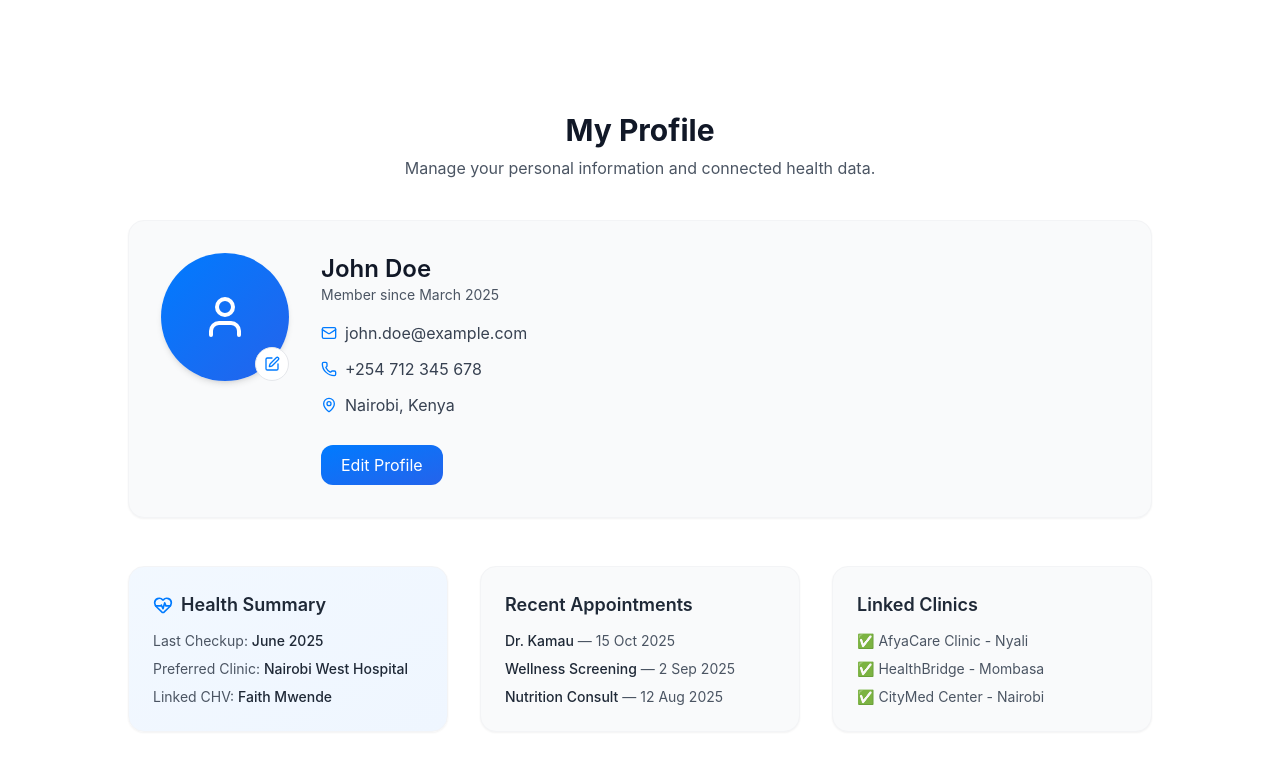
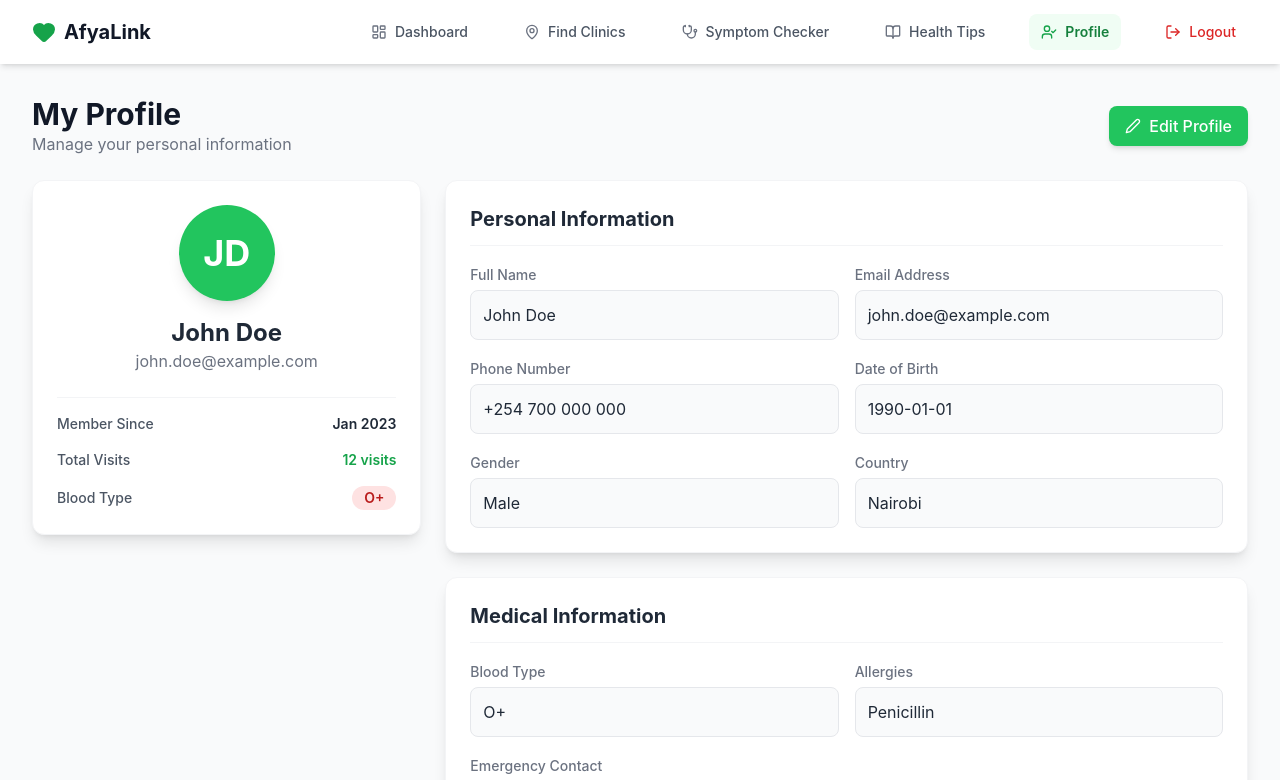
Before and after one commit to Benson-Mwanake/Afye-ke, a React (Create React App) app in the folder client/: page /profile in a window 1280 px wide. Shown: the top 780 px of the page. Built offline with nearby package versions, Linux system fonts and the light colour scheme.

Commit message:
Add Profile page for user profile management

```diff
--- a/client/src/pages/Profile.jsx
+++ b/client/src/pages/Profile.jsx
@@ -1,123 +1,381 @@
-import React from "react";
-import { User, Mail, Phone, MapPin, HeartPulse, Edit } from "lucide-react";
+import React, { useState } from "react";
+import {
+  Calendar,
+  MapPin,
+  BookOpen,
+  Heart,
+  User,
+  Clock,
+  BriefcaseMedical,
+  LayoutDashboard,
+  Stethoscope,
+  LogOut,
+  Menu,
+  X,
+  CheckCircle,
+  Phone,
+  Mail,
+  UserCheck, // Icon for Profile page active state
+  ClipboardList, // Icon for Appointment History
+} from "lucide-react";
 
-export default function Profile() {
+// --- START: Dependency Definitions (Required for consolidation) ---
+
+// Mock navigation items
+const navItems = [
+  {
+    name: "Dashboard",
+    path: "/dashboard",
+    icon: LayoutDashboard,
+    color: "text-blue-500",
+    current: false,
+  },
+  {
+    name: "Find Clinics",
+    path: "/find-clinics",
+    icon: MapPin,
+    color: "text-green-500",
+    current: false,
+  },
+  {
+    name: "Symptom Checker",
+    path: "/symptom-checker",
+    icon: Stethoscope,
+    color: "text-indigo-500",
+    current: false,
+  },
+  {
+    name: "Health Tips",
+    path: "/health-tips",
+    icon: BookOpen,
+    color: "text-teal-500",
+    current: false,
+  },
+  {
+    name: "Profile",
+    path: "/profile",
+    icon: UserCheck, // Use a distinct icon for the active profile tab
+    color: "text-yellow-500",
+    current: true, // Mark this page as current for styling
+  },
+];
+
+// 1. DashboardLayout Component (Shared Layout)
+const DashboardLayout = ({ children }) => {
+  const [isMobileMenuOpen, setIsMobileMenuOpen] = useState(false);
+  const currentPath = "/profile"; // Hardcode current path for simplicity
+
   return (
-    <div className="min-h-screen bg-white pt-28 pb-16 px-4 sm:px-6 lg:px-8">
-      <div className="max-w-5xl mx-auto">
-        {/* Header */}
-        <div className="text-center mb-10">
-          <h1 className="text-3xl font-bold text-gray-900 mb-2">My Profile</h1>
-          <p className="text-gray-600">
-            Manage your personal information and connected health data.
-          </p>
-        </div>
-
-        {/* Profile Card */}
-        <div className="bg-gray-50 border border-gray-100 rounded-2xl shadow-sm p-8 flex flex-col md:flex-row items-center md:items-start gap-8 mb-12">
-          {/* Avatar */}
-          <div className="relative">
-            <div className="w-32 h-32 rounded-full bg-gradient-to-br from-[#007BFF] to-blue-600 flex items-center justify-center text-white text-3xl font-semibold shadow-md">
-              <User className="w-12 h-12" />
-            </div>
-            <button className="absolute bottom-0 right-0 bg-white border border-gray-200 rounded-full p-2 hover:bg-gray-50 transition-all">
-              <Edit className="w-4 h-4 text-[#007BFF]" />
-            </button>
-          </div>
-
-          {/* Info */}
-          <div className="flex-1 space-y-4">
-            <div>
-              <h2 className="text-2xl font-semibold text-gray-900">John Doe</h2>
-              <p className="text-gray-600 text-sm">Member since March 2025</p>
+    <div className="min-h-screen bg-gray-50 flex flex-col">
+      {/* Top Header/Navbar */}
+      <header className="bg-white shadow-md sticky top-0 z-40">
+        <div className="max-w-full mx-auto px-4 sm:px-6 lg:px-8">
+          <div className="flex justify-between items-center h-16">
+            {/* Logo */}
+            <div className="flex-shrink-0 flex items-center">
+              <Heart className="w-6 h-6 mr-2 text-green-600 fill-green-600" />
+              <span className="text-xl font-bold text-gray-900">AfyaLink</span>
             </div>
 
-            <div className="space-y-3">
-              <div className="flex items-center gap-2 text-gray-700">
-                <Mail className="w-4 h-4 text-[#007BFF]" />
-                <span>john.doe@example.com</span>
-              </div>
-              <div className="flex items-center gap-2 text-gray-700">
-                <Phone className="w-4 h-4 text-[#007BFF]" />
-                <span>+254 712 345 678</span>
-              </div>
-              <div className="flex items-center gap-2 text-gray-700">
-                <MapPin className="w-4 h-4 text-[#007BFF]" />
-                <span>Nairobi, Kenya</span>
-              </div>
-            </div>
+            {/* Desktop Navigation Links */}
+            <nav className="hidden md:flex space-x-4 lg:space-x-8 items-center">
+              {navItems.map((item) => (
+                <a
+                  key={item.name}
+                  href={item.path}
+                  className={`flex items-center space-x-2 px-3 py-2 rounded-lg text-sm font-medium transition duration-150
+                    ${
+                      item.path === currentPath
+                        ? "bg-green-50 text-green-700 font-semibold"
+                        : "text-gray-600 hover:text-green-600 hover:bg-gray-100"
+                    }`}
+                >
+                  <item.icon
+                    className={`w-4 h-4 ${
+                      item.path === currentPath
+                        ? "text-green-600"
+                        : "text-gray-500"
+                    }`}
+                  />
+                  <span>{item.name}</span>
+                </a>
+              ))}
+              <a
+                href="/logout"
+                className="flex items-center space-x-2 px-3 py-2 rounded-lg text-sm font-medium text-red-600 hover:bg-red-50 transition duration-150"
+              >
+                <LogOut className="w-4 h-4" />
+                <span>Logout</span>
+              </a>
+            </nav>
 
-            <div className="pt-3">
-              <button className="bg-gradient-to-br from-[#007BFF] to-blue-600 text-white px-5 py-2 rounded-xl hover:opacity-90 transition-all">
-                Edit Profile
+            {/* Mobile Menu Button */}
+            <div className="md:hidden flex items-center">
+              <button
+                onClick={() => setIsMobileMenuOpen(!isMobileMenuOpen)}
+                className="inline-flex items-center justify-center p-2 rounded-md text-gray-400 hover:text-gray-500 hover:bg-gray-100 focus:outline-none focus:ring-2 focus:ring-inset focus:ring-green-500"
+              >
+                {isMobileMenuOpen ? (
+                  <X className="block h-6 w-6" />
+                ) : (
+                  <Menu className="block h-6 w-6" />
+                )}
               </button>
             </div>
           </div>
         </div>
 
-        {/* Health Overview */}
-        <div className="grid grid-cols-1 md:grid-cols-3 gap-8">
-          {/* Health Stats */}
-          <div className="bg-gradient-to-br from-[#007BFF]/5 to-blue-50 border border-gray-100 rounded-2xl shadow-sm p-6">
-            <h3 className="text-lg font-semibold text-gray-800 mb-3 flex items-center gap-2">
-              <HeartPulse className="w-5 h-5 text-[#007BFF]" /> Health Summary
+        {/* Mobile Menu Content */}
+        {isMobileMenuOpen && (
+          <div className="md:hidden">
+            <div className="px-2 pt-2 pb-3 space-y-1 sm:px-3">
+              {navItems.map((item) => (
+                <a
+                  key={item.name}
+                  href={item.path}
+                  className={`block px-3 py-2 rounded-md text-base font-medium ${
+                    item.path === currentPath
+                      ? "bg-green-100 text-green-700"
+                      : "text-gray-700 hover:bg-gray-50"
+                  }`}
+                >
+                  {item.name}
+                </a>
+              ))}
+              <a
+                href="/logout"
+                className="block px-3 py-2 rounded-md text-base font-medium text-red-600 hover:bg-red-50"
+              >
+                Logout
+              </a>
+            </div>
+          </div>
+        )}
+      </header>
+
+      {/* Main Content Area */}
+      <main className="flex-grow">
+        <div className="max-w-7xl mx-auto py-8 sm:px-6 lg:px-8">{children}</div>
+      </main>
+    </div>
+  );
+};
+// --- END: Dependency Definitions ---
+
+// Mock data for the profile
+const patientData = {
+  fullName: "John Doe",
+  profileInitials: "JD",
+  email: "john.doe@example.com",
+  memberSince: "Jan 2023",
+  totalVisits: 12,
+  bloodType: "O+",
+  allergies: "Penicillin",
+  emergencyContact: "Jane Doe • +254 700 111 111",
+  personal: {
+    phone: "+254 700 000 000",
+    dob: "1990-01-01",
+    gender: "Male",
+    country: "Nairobi",
+  },
+  appointmentHistory: [
+    {
+      clinic: "Nairobi Health Center",
+      doctor: "Dr. Jane Mwangi",
+      service: "General",
+      date: "2023-09-15",
+      status: "Completed",
+    },
+    {
+      clinic: "Westlands Medical Clinic",
+      doctor: "Dr. Peter Kariuki",
+      service: "Follow Up",
+      date: "2023-09-22",
+      status: "Completed",
+    },
+    {
+      clinic: "Mombasa Community Clinic",
+      doctor: "Dr. Sarah Ochieng",
+      service: "Dental",
+      date: "2023-07-10",
+      status: "Completed",
+    },
+  ],
+};
+
+// Generic Text Input Field for display only
+const ProfileField = ({ label, value, readOnly = true }) => (
+  <div className="space-y-1">
+    <label className="text-sm font-medium text-gray-500">{label}</label>
+    <div
+      className={`w-full p-3 rounded-lg border text-gray-800 ${
+        readOnly ? "bg-gray-50 border-gray-200" : "bg-white border-blue-400"
+      }`}
+    >
+      {value}
+    </div>
+  </div>
+);
+
+// Component for a single completed appointment history row
+const AppointmentHistoryRow = ({ clinic, doctor, service, date, status }) => (
+  <div className="py-4 flex flex-col sm:flex-row justify-between items-start sm:items-center border-b border-gray-100 last:border-b-0">
+    <div className="flex items-start space-x-4">
+      <ClipboardList className="w-5 h-5 text-gray-400 flex-shrink-0 mt-1" />
+      <div>
+        <h4 className="font-semibold text-gray-800">{clinic}</h4>
+        <p className="text-sm text-gray-600">
+          {doctor} • {service}
+        </p>
+        <div className="flex items-center text-sm text-gray-500 mt-1">
+          <Calendar className="w-3 h-3 mr-1" />
+          {date}
+        </div>
+      </div>
+    </div>
+    <span className="text-xs font-semibold px-3 py-1 rounded-full text-green-700 bg-green-100 mt-3 sm:mt-0">
+      {status}
+    </span>
+  </div>
+);
+
+const PatientProfile = () => {
+  return (
+    <DashboardLayout>
+      <div className="flex justify-between items-center mb-6">
+        <div>
+          <h1 className="text-3xl font-bold text-gray-900">My Profile</h1>
+          <p className="text-gray-500">Manage your personal information</p>
+        </div>
+        <button className="flex items-center px-4 py-2 bg-green-500 text-white font-medium rounded-lg shadow-md hover:bg-green-600 transition duration-150">
+          <Pencil className="w-4 h-4 mr-2" />
+          Edit Profile
+        </button>
+      </div>
+
+      <div className="grid grid-cols-1 lg:grid-cols-3 gap-6">
+        {/* Left Column: Summary Card */}
+        <div className="lg:col-span-1 space-y-6">
+          <div className="bg-white p-6 rounded-xl shadow-lg border border-gray-100 flex flex-col items-center">
+            <div className="w-24 h-24 bg-green-500 text-white font-bold text-4xl rounded-full flex items-center justify-center mb-4 shadow-lg">
+              {patientData.profileInitials}
+            </div>
+            <h3 className="text-2xl font-bold text-gray-800">
+              {patientData.fullName}
             </h3>
-            <ul className="space-y-2 text-gray-600 text-sm">
-              <li>
-                Last Checkup:{" "}
-                <span className="font-medium text-gray-800">June 2025</span>
-              </li>
-              <li>
-                Preferred Clinic:{" "}
-                <span className="font-medium text-gray-800">
-                  Nairobi West Hospital
+            <p className="text-base text-gray-500 mb-6">{patientData.email}</p>
+
+            <div className="w-full space-y-4 pt-4 border-t border-gray-100">
+              <div className="flex justify-between items-center">
+                <p className="text-sm font-medium text-gray-600">
+                  Member Since
+                </p>
+                <p className="text-sm font-semibold text-gray-800">
+                  {patientData.memberSince}
+                </p>
+              </div>
+              <div className="flex justify-between items-center">
+                <p className="text-sm font-medium text-gray-600">
+                  Total Visits
+                </p>
+                <p className="text-sm font-semibold text-green-600">
+                  {patientData.totalVisits} visits
+                </p>
+              </div>
+              <div className="flex justify-between items-center">
+                <p className="text-sm font-medium text-gray-600">Blood Type</p>
+                <span className="text-sm font-semibold px-3 py-0.5 rounded-full text-red-700 bg-red-100">
+                  {patientData.bloodType}
                 </span>
-              </li>
-              <li>
-                Linked CHV:{" "}
-                <span className="font-medium text-gray-800">Faith Mwende</span>
-              </li>
-            </ul>
+              </div>
+            </div>
+          </div>
+        </div>
+
+        {/* Right Column: Details and History */}
+        <div className="lg:col-span-2 space-y-6">
+          {/* Personal Information */}
+          <div className="bg-white p-6 rounded-xl shadow-lg border border-gray-100">
+            <h2 className="text-xl font-bold text-gray-800 mb-4 border-b pb-3 border-gray-100">
+              Personal Information
+            </h2>
+            <div className="grid grid-cols-1 md:grid-cols-2 gap-4">
+              <ProfileField label="Full Name" value={patientData.fullName} />
+              <ProfileField label="Email Address" value={patientData.email} />
+              <ProfileField
+                label="Phone Number"
+                value={patientData.personal.phone}
+              />
+              <ProfileField
+                label="Date of Birth"
+                value={patientData.personal.dob}
+              />
+              <ProfileField
+                label="Gender"
+                value={patientData.personal.gender}
+              />
+              <ProfileField
+                label="Country"
+                value={patientData.personal.country}
+              />
+            </div>
           </div>
 
-          {/* Recent Appointments */}
-          <div className="bg-gray-50 border border-gray-100 rounded-2xl shadow-sm p-6">
-            <h3 className="text-lg font-semibold text-gray-800 mb-3">
-              Recent Appointments
-            </h3>
-            <ul className="space-y-2 text-gray-600 text-sm">
-              <li>
-                <span className="font-medium text-gray-800">Dr. Kamau</span> —
-                15 Oct 2025
-              </li>
-              <li>
-                <span className="font-medium text-gray-800">
-                  Wellness Screening
-                </span>{" "}
-                — 2 Sep 2025
-              </li>
-              <li>
-                <span className="font-medium text-gray-800">
-                  Nutrition Consult
-                </span>{" "}
-                — 12 Aug 2025
-              </li>
-            </ul>
+          {/* Medical Information */}
+          <div className="bg-white p-6 rounded-xl shadow-lg border border-gray-100">
+            <h2 className="text-xl font-bold text-gray-800 mb-4 border-b pb-3 border-gray-100">
+              Medical Information
+            </h2>
+            <div className="grid grid-cols-1 md:grid-cols-2 gap-4">
+              <ProfileField label="Blood Type" value={patientData.bloodType} />
+              <ProfileField label="Allergies" value={patientData.allergies} />
+              <div className="md:col-span-2">
+                <ProfileField
+                  label="Emergency Contact"
+                  value={patientData.emergencyContact}
+                />
+              </div>
+            </div>
           </div>
 
-          {/* Linked Clinics */}
-          <div className="bg-gray-50 border border-gray-100 rounded-2xl shadow-sm p-6">
-            <h3 className="text-lg font-semibold text-gray-800 mb-3">
-              Linked Clinics
-            </h3>
-            <ul className="space-y-2 text-gray-600 text-sm">
-              <li>✅ AfyaCare Clinic - Nyali</li>
-              <li>✅ HealthBridge - Mombasa</li>
-              <li>✅ CityMed Center - Nairobi</li>
-            </ul>
+          {/* Appointment History */}
+          <div className="bg-white p-6 rounded-xl shadow-lg border border-gray-100">
+            <h2 className="text-xl font-bold text-gray-800 mb-4 border-b pb-3 border-gray-100">
+              Appointment History
+            </h2>
+            <div className="divide-y divide-gray-100">
+              {patientData.appointmentHistory.map((appointment, index) => (
+                <AppointmentHistoryRow key={index} {...appointment} />
+              ))}
+              {patientData.appointmentHistory.length === 0 && (
+                <p className="text-gray-500 py-4">
+                  No past appointments found.
+                </p>
+              )}
+            </div>
           </div>
         </div>
       </div>
-    </div>
+    </DashboardLayout>
   );
-}
+};
+
+// Import necessary icons that were missing
+const Pencil = (props) => (
+  <svg
+    {...props}
+    xmlns="http://www.w3.org/2000/svg"
+    width="24"
+    height="24"
+    viewBox="0 0 24 24"
+    fill="none"
+    stroke="currentColor"
+    strokeWidth="2"
+    strokeLinecap="round"
+    strokeLinejoin="round"
+  >
+    <path d="M17 3a2.828 2.828 0 1 1 4 4L7.5 20.5 2 22l1.5-5.5L17 3z"></path>
+  </svg>
+);
+
+export default PatientProfile;
```
